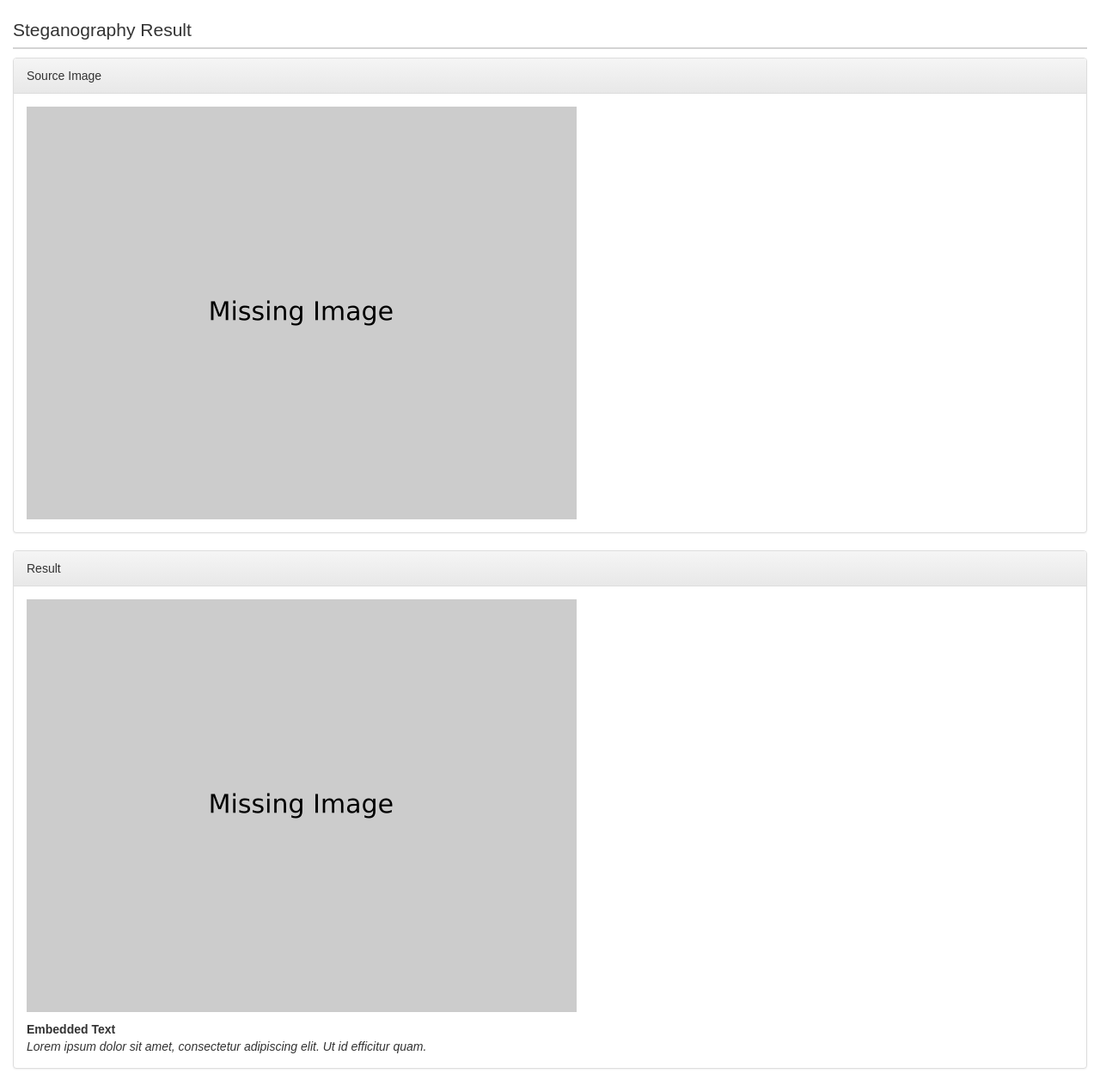
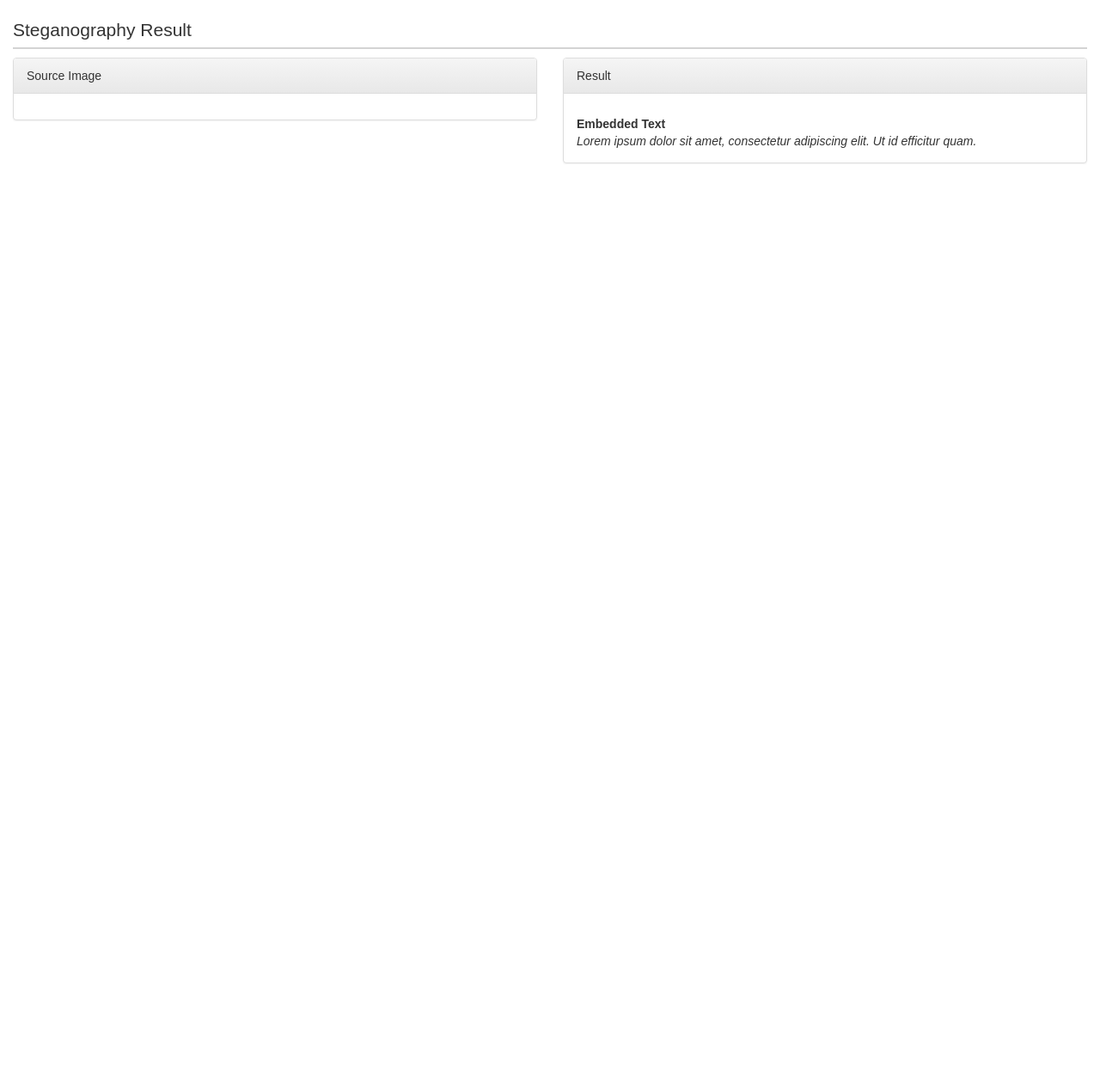
Before and after one commit to abarto/django-watermark-images, a Django app: template django_watermark_images/items/templates/items/steganography_result.html in a window 1280 px wide. Shown: the part 52-1315 px from the top of the page at 86% size. After the commit the page ends 242 px from the top, so only its background shows below. Run offline with Django 3.2, Linux system fonts and the light colour scheme; the template is opened without the code that fills it, so the values that code supplies are empty; some libraries are stand-ins or nearby versions.

Commit message:
Switch to side-by-side layout

```diff
--- a/django_watermark_images/items/templates/items/steganography_result.html
+++ b/django_watermark_images/items/templates/items/steganography_result.html
@@ -7,25 +7,19 @@
         <div class="col-lg-12"><div class="dwi-page-header">Steganography Result</div></div>
     </div>
     <div class="row">
-        <div class="col-lg-12">
+        <div class="col-lg-6">
             <div class="panel panel-default">
                 <div class="panel-heading">Source Image</div>
                 <div class="panel-body">
-                    <img class="img-responsive" src="{% static 'img/missing_image.png' %}"/>
+                    <img class="img-responsive" src="{{ source_image_src }}"/>
                 </div>
             </div>
         </div>
-    </div>
-    <div class="row">
-        <div class="col-lg-12">
+        <div class="col-lg-6">
             <div class="panel panel-default">
                 <div class="panel-heading">Result</div>
                 <div class="panel-body">
-                    <div class="row">
-                        <div class="col-lg-12">
-                            <img class="img-responsive" src="{% static 'img/missing_image.png' %}"/>
-                        </div>
-                    </div>
+                    <img class="img-responsive" src="{{ result_image_src }}"/>
                     <div class="row embedded-text">
                         <div class="col-lg-12">
                             <div class="embedded-text-label">Embedded Text</div>
--- a/django_watermark_images/items/templates/items/text_overlay_result.html
+++ b/django_watermark_images/items/templates/items/text_overlay_result.html
@@ -7,7 +7,7 @@
         <div class="col-lg-12"><div class="dwi-page-header">Text Overlay Result</div></div>
     </div>
     <div class="row">
-        <div class="col-lg-12">
+        <div class="col-lg-6">
             <div class="panel panel-default">
                 <div class="panel-heading">Source Image</div>
                 <div class="panel-body">
@@ -15,9 +15,7 @@
                 </div>
             </div>
         </div>
-    </div>
-    <div class="row">
-        <div class="col-lg-12">
+        <div class="col-lg-6">
             <div class="panel panel-default">
                 <div class="panel-heading">Result</div>
                 <div class="panel-body">
```
Also changed, not shown: django_watermark_images/items/templates/items/watermark_result.html (+4 -6 lines).
